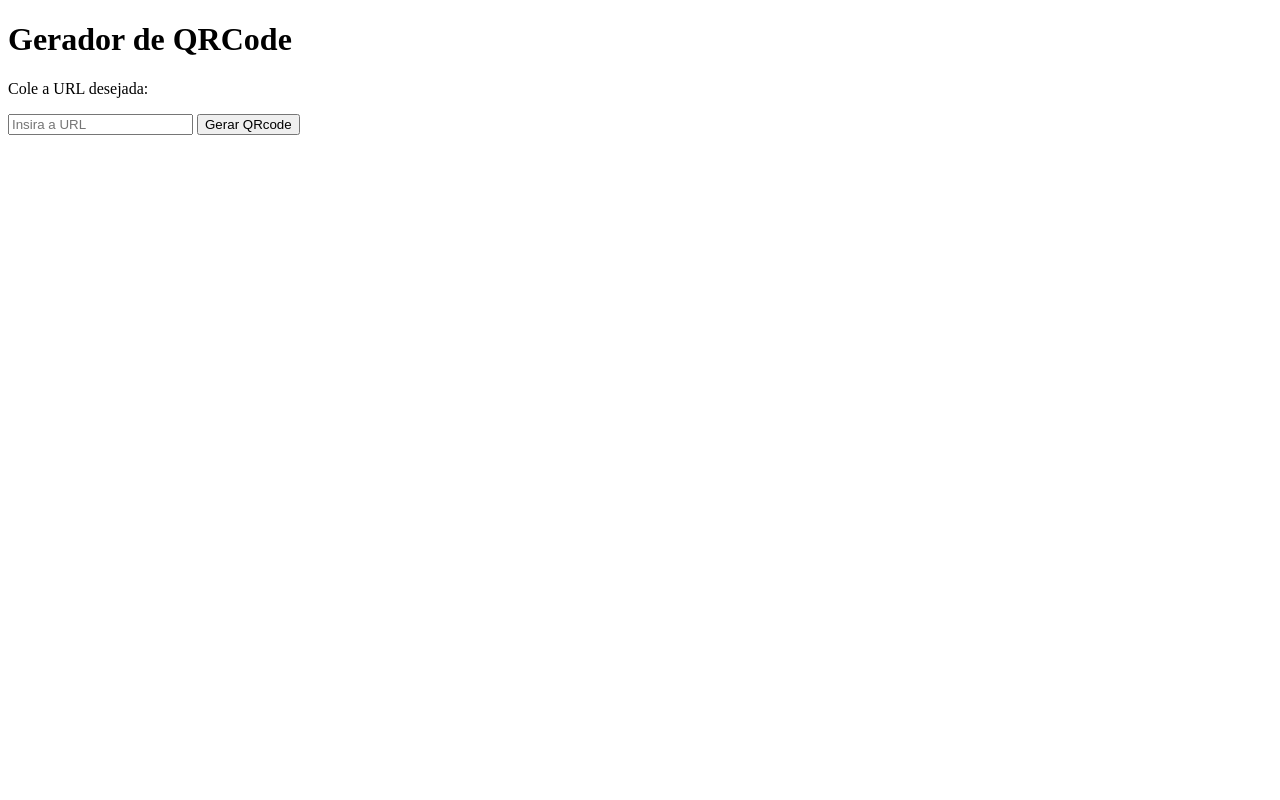
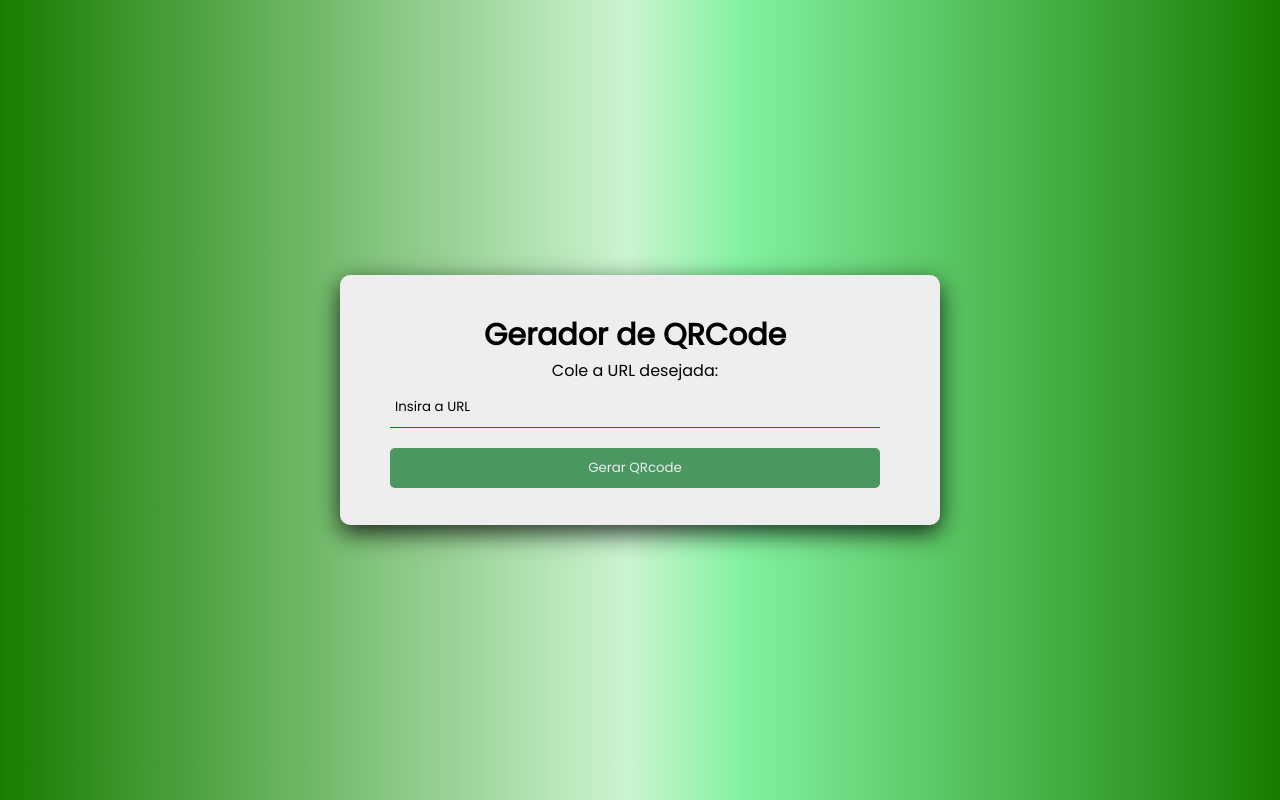
Before and after one commit to philypy-cg/gerador_de_qrcode, a plain HTML site: page index.html in a window 1280 px wide. Drawn offline with Linux system fonts and the light colour scheme.

Commit message:
index e styles alt

```diff
--- a/assets/css/style.css
+++ b/assets/css/style.css
@@ -0,0 +1,129 @@
+@import url("https://fonts.googleapis.com/css2?family=Poppins&display=swap");
+
+* {
+  margin: 0;
+  padding: 0;
+  box-sizing: border-box;
+  font-family: "Poppins", sans-serif;
+}
+
+html {
+  font-size: 62.5%;
+  height: 100vh;
+  width: 100vw;
+  background: linear-gradient(
+    90deg,
+    rgba(23, 125, 0.1) 0%,
+    rgba(204, 244, 209, 1) 49%,
+    rgba(131, 242, 160, 1) 58%,
+    rgba(23, 125, 0, 1) 100%
+  );
+}
+
+body {
+  height: 100%;
+  display: grid;
+  place-items: center;
+}
+
+.wrapper {
+  background-color: #eee;
+  padding-right: 50px;
+  height: 250px;
+  width: 600px;
+  border-radius: 10px;
+  box-shadow: 0 0.8rem 2.5rem rgba(0, 0, 0, 0.8);
+  display: flex;
+  justify-content: center;
+  align-items: center;
+}
+
+.wrapper.active {
+  height: 300px;
+}
+
+.wrapper.active .header h1 {
+  font-size: 2.5rem;
+}
+
+.header-form {
+  padding-left: 50px;
+  margin-right: 10px;
+  width: 100%;
+  display: flex;
+  flex-direction: column;
+  justify-content: center;
+  align-items: center;
+}
+
+.wrapper .header h1 {
+  font-size: 3rem;
+  text-align: center;
+}
+
+.wrapper .header p {
+  font-size: 1.6rem;
+  margin-bottom: 5px;
+  text-align: center;
+}
+
+.wrapper .form {
+  width: 100%;
+  display: flex;
+  flex-direction: column;
+  align-items: center;
+  justify-content: center;
+}
+
+.wrapper .form input {
+  background-color: transparent;
+  width: 100%;
+  outline: none;
+  height: 40px;
+  margin-bottom: 2rem;
+  border: none;
+  border-bottom: 0.1rem solid green;
+}
+
+.wrapper .form input::placeholder {
+  padding-left: 0.5rem;
+  color: black;
+}
+
+.wrapper .form button {
+  width: 100%;
+  height: 40px;
+  background-color: rgb(74, 151, 97);
+  outline: none;
+  border: none;
+  border-radius: 5px;
+  color: #eee;
+  cursor: pointer;
+}
+
+.wrapper .form button:hover {
+  border: 0.1rem solid rgb(74, 151, 97);
+  color: rgb(74, 151, 97);
+  background-color: transparent;
+  font-weight: bolder;
+}
+
+.wrapper .qr-code {
+  display: none;
+  padding: 10px;
+  margin-top: 20px;
+  margin-left: 20px;
+  margin-right: 10px;
+  border-radius: 5px;
+  pointer-events: none;
+  border: 1px solid #ccc;
+}
+
+.wrapper .qr-code img {
+  width: 170px;
+}
+
+.wrapper.active .qr-code {
+  display: block;
+  transition: all 0.5s 0.5s ease;
+}
--- a/index.html
+++ b/index.html
@@ -5,7 +5,7 @@
     <meta http-equiv="X-UA-Compatible" content="IE=edge" />
     <meta name="viewport" content="width=device-width, initial-scale=1.0" />
     <link rel="stylesheet" href="./assets/css/style.css" />
-    <title>Qr Code - Gerador</title>
+    <title>Gerador - Qr Code</title>
   </head>
   <body>
     <div class="wrapper">
@@ -25,7 +25,7 @@
         </div>
       </div>
       <div class="qr-code">
-        <img src="" id="imgQrCode" alt="" />
+        <img src="./assets/img/qr-code.png" id="imgQrCode" alt="" />
       </div>
     </div>
 
```
Also changed, not shown: assets/img/qr-code.png (added).
